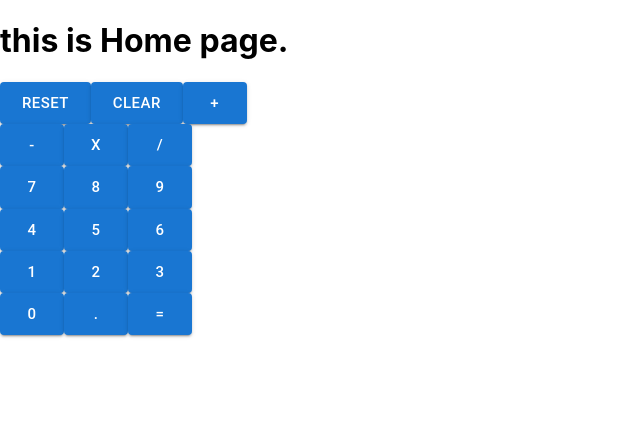
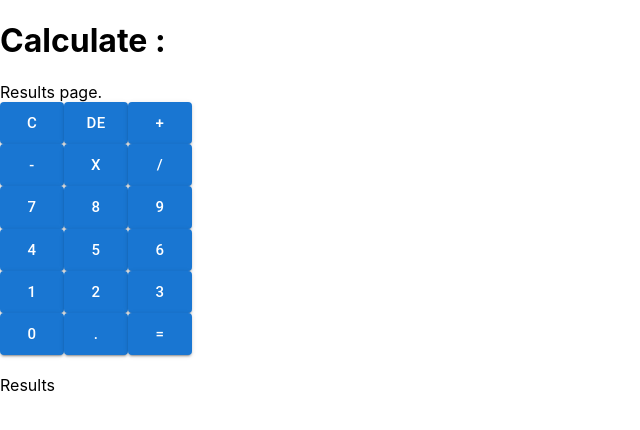
Before and after one commit to aaron-creator/Calculator, a React (Create React App) app: page / in a window 1280 px wide. Shown: the top 430 px of the page, without its empty margins (0-640 px from the left). Built offline with nearby package versions, Linux system fonts and the light colour scheme.

Commit message:
results component added.

```diff
--- a/src/App.js
+++ b/src/App.js
@@ -1,13 +1,13 @@
 import React from "react";
 import { BrowserRouter as Router, Route, Switch } from "react-router-dom";
-import Home from "./Components/Home";
+import KeyPad from "./Components/KeyPad";
 
 const App = () => (
   <Router>
     <div>
       <main>
         <Switch>
-          <Route exact path="/" component={Home} />
+          <Route exact path="/" component={KeyPad} />
         </Switch>
       </main>
     </div>
--- a/src/Components/Home.js
+++ /dev/null
@@ -1,80 +0,0 @@
-import React from "react";
-import Button from "@mui/material/Button";
-
-const Home = () => {
-  return (
-    <div>
-      <h1>this is Home page.</h1>
-      <div>
-      <Button variant="contained" size="large">
-        Reset
-      </Button>
-      <Button variant="contained" size="large">
-        Clear
-      </Button>
-      <Button variant="contained" size="large">
-        +
-      </Button>
-      <br></br>
-      <Button variant="contained" size="large">
-        -
-      </Button>
-      <Button variant="contained" size="large">
-        x
-      </Button>
-      <Button variant="contained" size="large">
-        /
-      </Button>
-      </div>
-      <div>
-      <div>
-        <Button variant="contained" size="large">
-          7
-        </Button>
-        <Button variant="contained" size="large">
-          8
-        </Button>
-        <Button variant="contained" size="large">
-          9
-        </Button>
-      </div>
-      <div>
-        <Button variant="contained" size="large">
-          4
-        </Button>
-        <Button variant="contained" size="large">
-          5
-        </Button>
-        <Button variant="contained" size="large">
-          6
-        </Button>
-      </div>
-      <div>
-        <Button variant="contained" size="large">
-          1
-        </Button>
-        <Button variant="contained" size="large">
-          2
-        </Button>
-        <Button variant="contained" size="large">
-          3
-        </Button>
-      </div>
-      <div>
-        <Button variant="contained" size="large">
-          0
-        </Button>
-        <Button variant="contained" size="large">
-          .
-        </Button>
-        <Button variant="contained" size="large">
-          =
-        </Button>
-      </div>
-      </div>
-
-
-    </div>
-  );
-};
-export default Home;
--- /dev/null
+++ b/src/Components/KeyPad.js
@@ -0,0 +1,84 @@
+import React from "react";
+import Button from "@mui/material/Button";
+import Results from "./Results";
+
+const KeyPad = () => {
+  return (
+    <div>
+      <h1>Calculate : </h1>
+      <div>
+        <div>
+          <Results></Results>
+        </div>
+        <Button variant="contained" size="large">
+          C
+        </Button>
+        <Button variant="contained" size="large">
+          De
+        </Button>
+        <Button variant="contained" size="large">
+          +
+        </Button>
+        <br></br>
+        <Button variant="contained" size="large">
+          -
+        </Button>
+        <Button variant="contained" size="large">
+          x
+        </Button>
+        <Button variant="contained" size="large">
+          /
+        </Button>
+      </div>
+      <div>
+        <div>
+          <Button variant="contained" size="large">
+            7
+          </Button>
+          <Button variant="contained" size="large">
+            8
+          </Button>
+          <Button variant="contained" size="large">
+            9
+          </Button>
+        </div>
+        <div>
+          <Button variant="contained" size="large">
+            4
+          </Button>
+          <Button variant="contained" size="large">
+            5
+          </Button>
+          <Button variant="contained" size="large">
+            6
+          </Button>
+        </div>
+        <div>
+          <Button variant="contained" size="large">
+            1
+          </Button>
+          <Button variant="contained" size="large">
+            2
+          </Button>
+          <Button variant="contained" size="large">
+            3
+          </Button>
+        </div>
+        <div>
+          <Button variant="contained" size="large">
+            0
+          </Button>
+          <Button variant="contained" size="large">
+            .
+          </Button>
+          <Button variant="contained" size="large">
+            =
+          </Button>
+        </div>
+      </div>
+      <br></br>
+      <div>Results</div>
+    </div>
+  );
+};
+export default KeyPad;
--- /dev/null
+++ b/src/Components/Results.js
@@ -0,0 +1,10 @@
+import React from "react";
+const Results = () =>{
+    return(
+        <div>
+            Results page.
+        </div>
+    );
+
+};
+export default Results;
```
